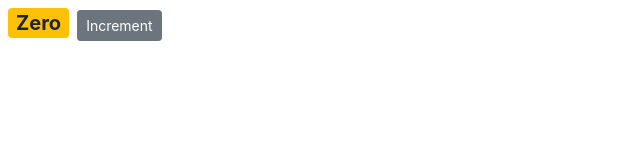
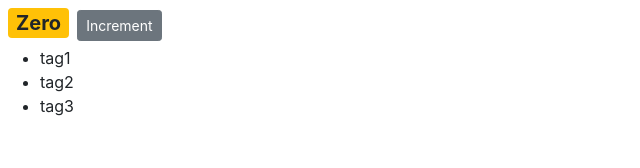
Before and after one commit to GideonBrasil/Foody, a React (Create React App) app: page / in a window 1280 px wide. Shown: the top 168 px of the page, without its empty margins (0-640 px from the left). Built offline with nearby package versions, Linux system fonts and the light colour scheme.

Commit message:
tag list keys

```diff
--- a/src/components/counter.jsx
+++ b/src/components/counter.jsx
@@ -15,6 +15,11 @@ export default class Counter extends Component {
           {this.formatCount()}
         </span>
         <button className="btn btn-secondary btn-sm">Increment</button>
+        <ul>
+          {this.state.tags.map(tag => (
+            <li key={tag}>{tag}</li>
+          ))}
+        </ul>
       </React.Fragment>
     );
   }
```
